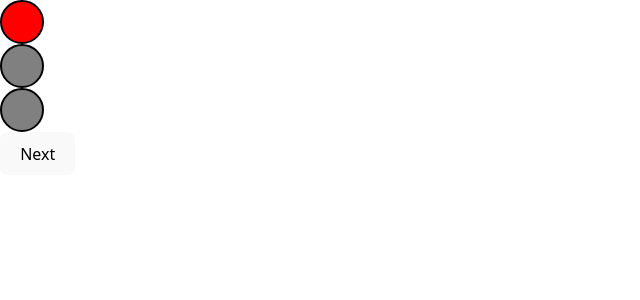
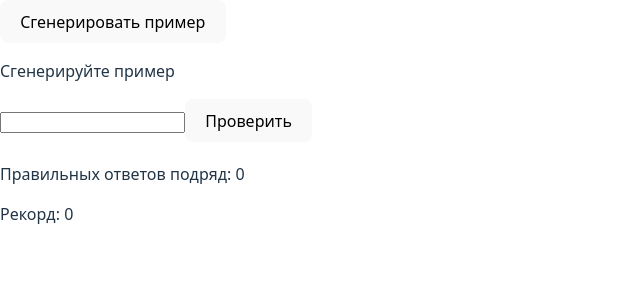
Before and after one commit to fedorov-yaroslav/studying-react, a React (Vite) app: page / in a window 1280 px wide. Shown: the top 300 px of the page, without its empty margins (0-640 px from the left). Built offline with nearby package versions, Linux system fonts and the light colour scheme.

Commit message:
Addition exercises

```diff
--- a/src/App.tsx
+++ b/src/App.tsx
@@ -1,10 +1,10 @@
 import './index.css'
-import TrafficLight from './components/TrafficLight.jsx'
+import Addition from './components/Addition.jsx'
   function App() {
 
   return (
       <>
-        <TrafficLight />
+        <Addition />
       </>
 
     )
--- /dev/null
+++ b/src/components/Addition.jsx
@@ -0,0 +1,52 @@
+import { useState } from 'react';
+
+function Addition() {
+  const [a, setA] = useState();
+  const [b, setB] = useState();
+
+  const updateNumbers = () => {
+    setA(Math.round(Math.random()*100))
+    setB(Math.round(Math.random()*100))
+    setResult('')
+  }
+
+  const [input, setInput] = useState();
+
+  const handleInput = (e) => {
+    setInput(e.target.value)
+  }
+
+  const [result, setResult] = useState();
+
+  const compare = () => {
+
+    if (Number(input) === a + b){
+      setResult('Верно!');
+      setInRow(prev => prev + 1);
+      if (inRow >= inRowRecord){
+        setInRowRecord(inRow + 1)
+      }
+    }
+    else {
+      setResult('Неверно');
+      setInRow(0);
+    }
+  }
+
+  const [inRow, setInRow] = useState(0);
+  const [inRowRecord, setInRowRecord] = useState(0);
+
+  return (
+      <>
+        <button onClick = {updateNumbers}>Сгенерировать пример</button>
+        {a === undefined ? <p>Сгенерируйте пример</p> : <p>Определите значение выражения: {a} + {b}</p>}
+        <input type="number" onChange = {handleInput} value = {input}/>
+        <button onClick = {compare}>Проверить</button>
+        <h2>{result}</h2>
+        <p>Правильных ответов подряд: {inRow}</p>
+        <p>Рекорд: {inRowRecord}</p>
+      </>
+  )
+}
+
+export default Addition;
--- a/src/components/TrafficLight.jsx
+++ /dev/null
@@ -1,21 +0,0 @@
-import {useState} from 'react';
-
-function TrafficLight() {
-  const positions = ['red', 'yellow', 'green', 'yellow']
-  const [position, setPosition] = useState(0);
-
-  const handlePosition = () => {
-    setPosition(prev => (prev + 1) % 4 )
-  }
-
-  return (
-      <>
-        <div className = {position === 0 ? 'light red' : 'light'}></div>
-        <div className = {(position === 1 || position === 3) ? 'light yellow' : 'light'}></div>
-        <div className = {position === 2 ? 'light green' : 'light'}></div>
-        <button onClick = {handlePosition}>Next</button>
-      </>
-  )
-}
-
-export default TrafficLight;
--- a/src/index.css
+++ b/src/index.css
@@ -65,23 +65,3 @@ button:focus-visible {
     background-color: #f9f9f9;
   }
 }
-
-.light{
-  width: 40px;
-  height: 40px;
-  border-radius: 50%;
-  background: grey;
-  border: 2px solid black;
-}
-
-.red{
-  background: red;
-}
-
-.yellow{
-  background: yellow;
-}
-
-.green{
-  background: green;
-}
```
